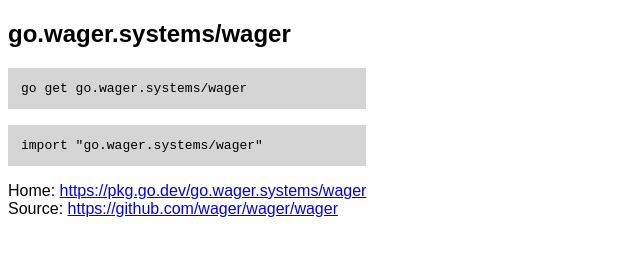
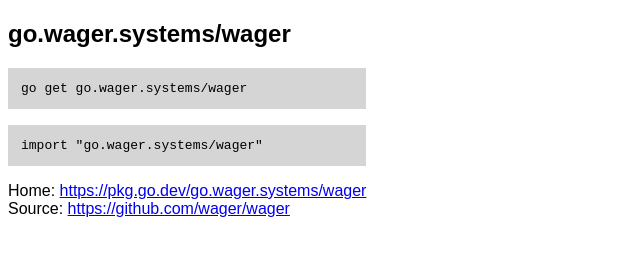
Before and after one commit to wager/go.wager.systems, a plain HTML site: page wager/index.html in a window 1280 px wide. Shown: the full height of the page, 0-640 px from the left. Drawn offline with Linux system fonts and the light colour scheme.

Commit message:
deploy: 32b9c246382405d43d746bf7e7e19f120909ef7e

```diff
--- a/wager/index.html
+++ b/wager/index.html
@@ -3,8 +3,8 @@
 <head>
 <meta charset="utf-8">
 <title>go.wager.systems/wager</title>
-<meta name="go-import" content="go.wager.systems/wager git https://github.com/wager/wager/wager">
-<meta name="go-source" content="go.wager.systems/wager https://github.com/wager/wager/wager https://github.com/wager/wager/wager/tree/master{/dir} https://github.com/wager/wager/wager/blob/master{/dir}/{file}#L{line}">
+<meta name="go-import" content="go.wager.systems/wager git https://github.com/wager/wager">
+<meta name="go-source" content="go.wager.systems/wager https://github.com/wager/wager https://github.com/wager/wager/tree/master{/dir} https://github.com/wager/wager/blob/master{/dir}/{file}#L{line}">
 <style>
 * { font-family: sans-serif; }
 body { margin-top: 0; }
@@ -19,7 +19,7 @@ ul { margin-top: 16px; margin-bottom: 16px; }
 <code>go get go.wager.systems/wager</code>
 <code>import "go.wager.systems/wager"</code>
 Home: <a href="https://pkg.go.dev/go.wager.systems/wager">https://pkg.go.dev/go.wager.systems/wager</a><br/>
-Source: <a href="https://github.com/wager/wager/wager">https://github.com/wager/wager/wager</a><br/>
+Source: <a href="https://github.com/wager/wager">https://github.com/wager/wager</a><br/>
 </div>
 </body>
 </html>
```
